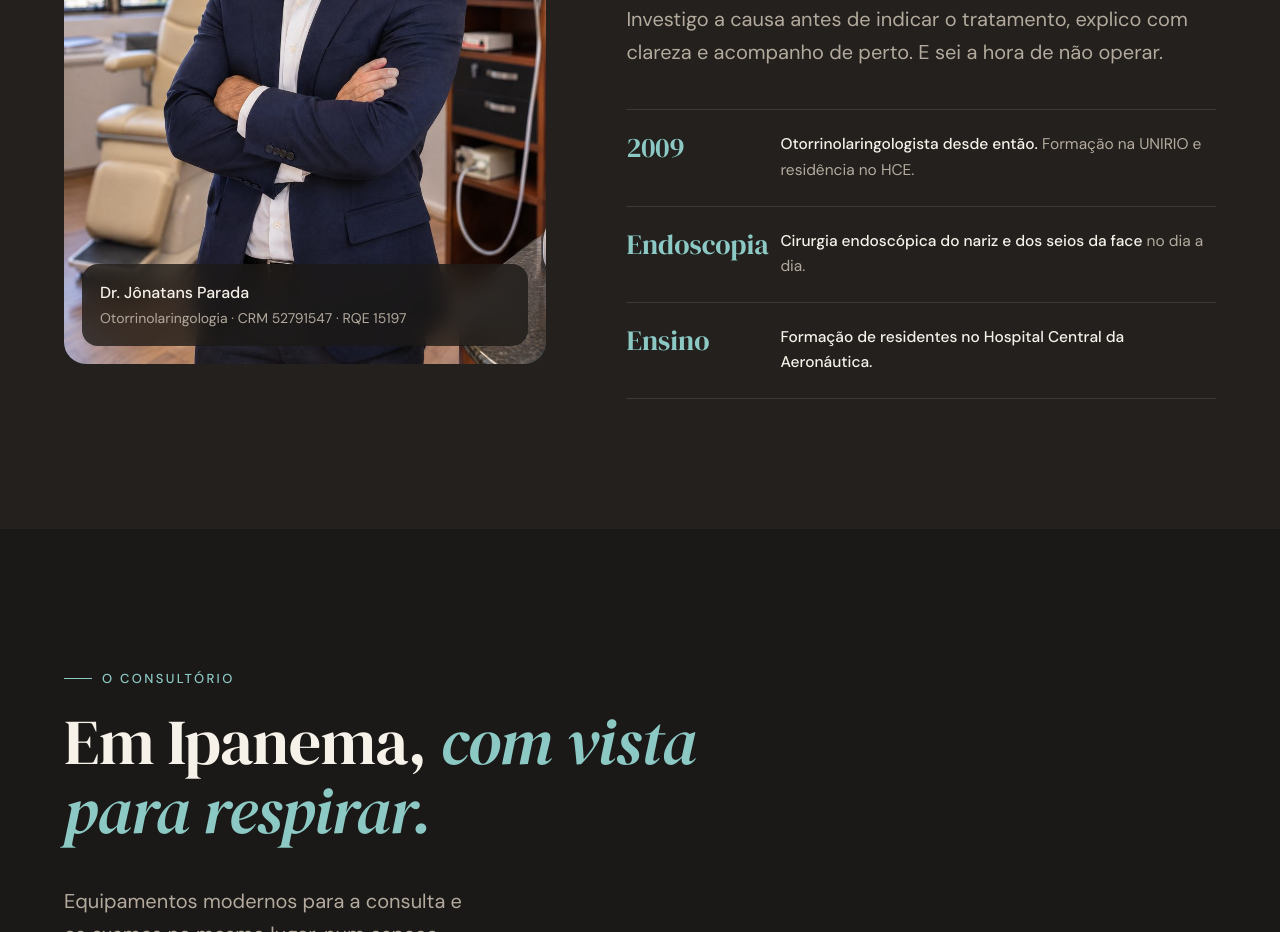
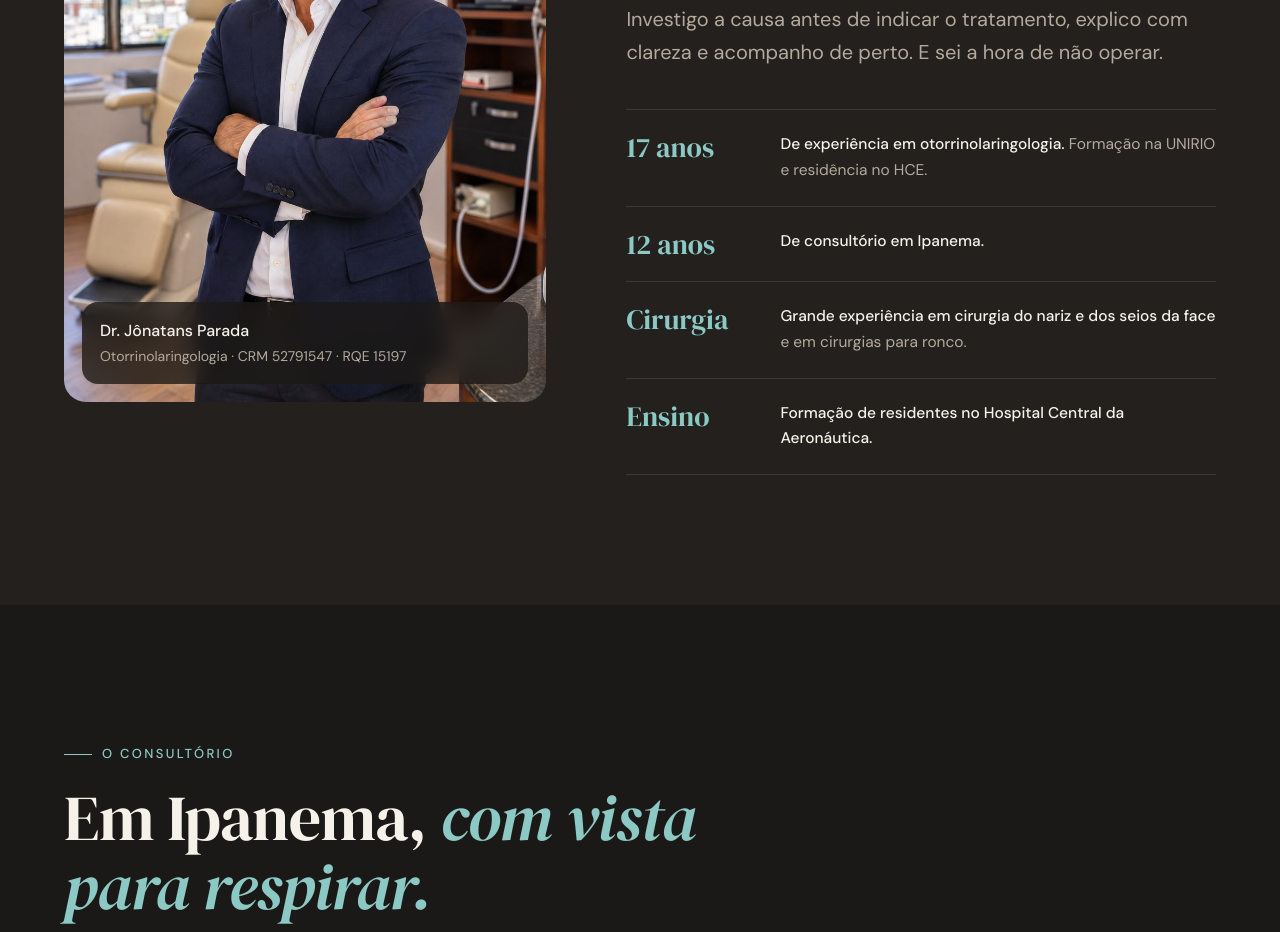
Before and after one commit to Jonatansjps/Marketing-Digital, a plain HTML site: page index.html in a window 1280 px wide. Shown: the part 7134-8066 px from the top of the page. Drawn offline with Linux system fonts and the light colour scheme.

Commit message:
Sobre mim: marcos com anos de experiência, consultório e cirurgia
Co-Authored-By: Claude Opus 5.5 <noreply@anthropic.com>
Claude-Session: https://claude.ai/code/session_01VgVNr4fUVsa8eW4azGs4At

```diff
--- a/index.html
+++ b/index.html
@@ -570,9 +570,10 @@ footer{border-top:1px solid var(--line);padding:70px 0 40px;font-size:15px;color
       <h2 class="rv d1">Precisão de cirurgião, <em>calma de quem escuta.</em></h2>
       <p class="lead rv d2">Investigo a causa antes de indicar o tratamento, explico com clareza e acompanho de perto. E sei a hora de não operar.</p>
       <div class="marcos">
-        <div class="marco-item rv"><strong>2009</strong><p><b>Otorrinolaringologista desde então.</b> Formação na UNIRIO e residência no HCE.</p></div>
-        <div class="marco-item rv d1"><strong>Endoscopia</strong><p><b>Cirurgia endoscópica do nariz e dos seios da face</b> no dia a dia.</p></div>
-        <div class="marco-item rv d2"><strong>Ensino</strong><p><b>Formação de residentes no Hospital Central da Aeronáutica.</b></p></div>
+        <div class="marco-item rv"><strong>17 anos</strong><p><b>De experiência em otorrinolaringologia.</b> Formação na UNIRIO e residência no HCE.</p></div>
+        <div class="marco-item rv d1"><strong>12 anos</strong><p><b>De consultório em Ipanema.</b></p></div>
+        <div class="marco-item rv d2"><strong>Cirurgia</strong><p><b>Grande experiência em cirurgia do nariz e dos seios da face</b> e em cirurgias para ronco.</p></div>
+        <div class="marco-item rv d3"><strong>Ensino</strong><p><b>Formação de residentes no Hospital Central da Aeronáutica.</b></p></div>
       </div>
     </div>
   </div>
```
